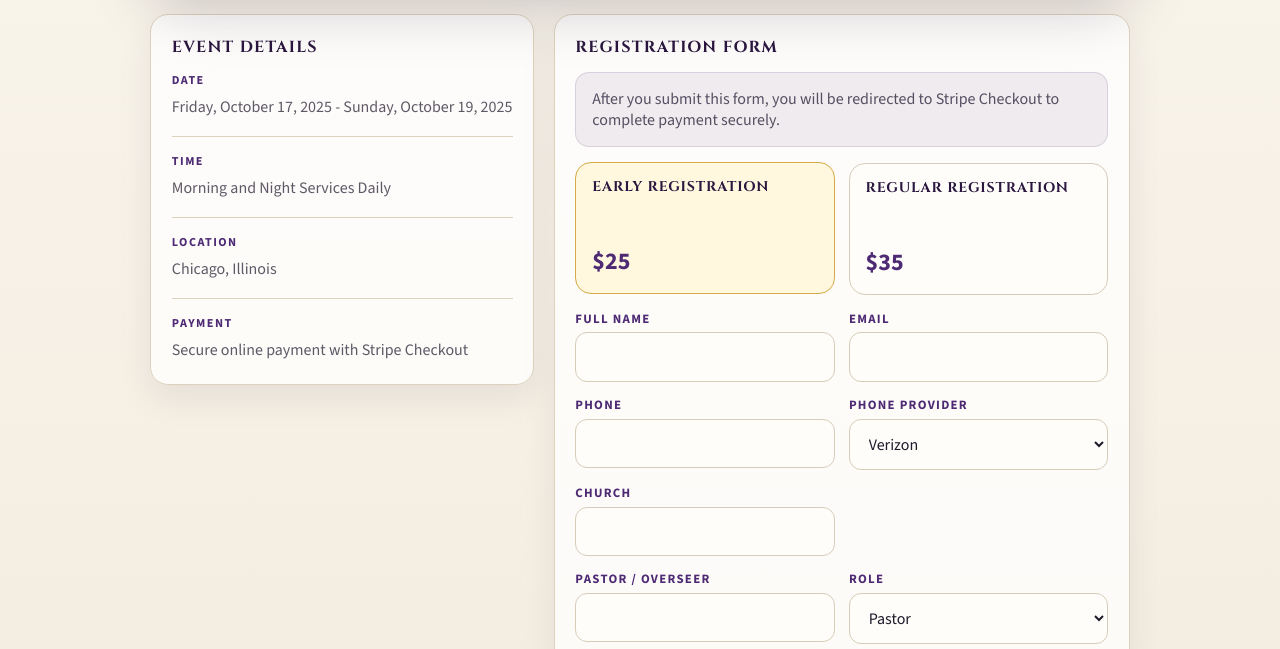
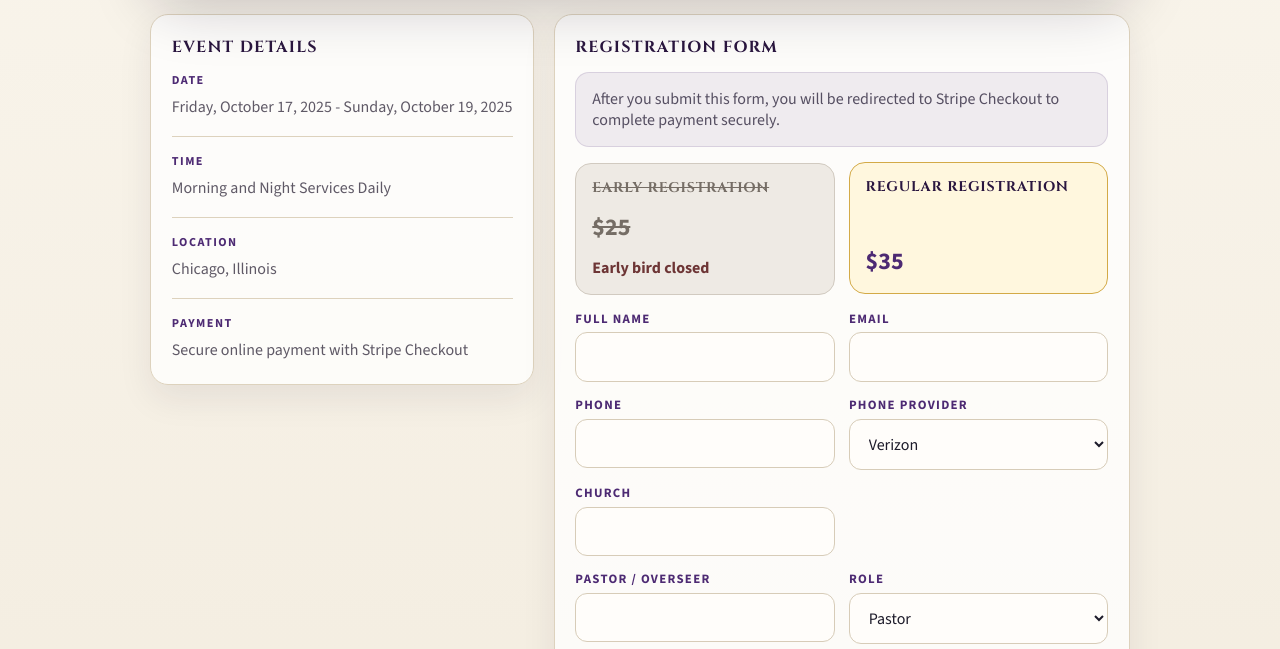
Before and after one commit to TESVM/NNMC, a website: page register.html in a window 1280 px wide. Shown: the part 451-1100 px from the top of the page. Drawn offline with nearby package versions, Linux system fonts and the light colour scheme; no server answers.

Commit message:
Close early bird registration and require regular rate

```diff
--- a/register.html
+++ b/register.html
@@ -313,6 +313,12 @@
     font-size: 1.5rem;
     font-weight: 700;
   }
+
+  .tier-option.closed { cursor: not-allowed; }
+  .tier-option.closed .tier-body { background: #eeeae4; border-color: #d1cac0; }
+  .tier-option.closed strong, .tier-option.closed .tier-price { color: #756d65; text-decoration: line-through; }
+  .tier-closed-notice { margin-top: 0.75rem; color: #6d3535; font-weight: 700; }
+  .tier-option input:focus-visible + .tier-body { outline: 3px solid var(--plum); outline-offset: 3px; }
 
   .actions {
     display: flex;
@@ -643,15 +649,16 @@
 
     const tierGrid = document.getElementById("tierGrid");
     tierGrid.innerHTML = `
-      <label class="tier-option">
-        <input type="radio" name="tier" value="early" checked>
+      <label class="tier-option closed">
+        <input type="radio" name="tier" value="early" disabled aria-describedby="earlyClosedNotice">
         <span class="tier-body">
           <strong>${escapeHtml(content.pricing.earlyLabel)}</strong>
           <span class="tier-price">$${escapeHtml(content.pricing.earlyPrice)}</span>
+          <span class="tier-closed-notice" id="earlyClosedNotice">Early bird closed</span>
         </span>
       </label>
       <label class="tier-option">
-        <input type="radio" name="tier" value="regular">
+        <input type="radio" name="tier" value="regular" checked>
         <span class="tier-body">
           <strong>${escapeHtml(content.pricing.regularLabel)}</strong>
           <span class="tier-price">$${escapeHtml(content.pricing.regularPrice)}</span>
@@ -732,7 +739,7 @@
       return;
     }
 
-    const tier = document.querySelector('input[name="tier"]:checked')?.value || "early";
+    const tier = document.querySelector('input[name="tier"]:checked')?.value || "regular";
     const payload = {
       fullName: document.getElementById("fullName").value.trim(),
       email: document.getElementById("email").value.trim(),
```
Also changed, not shown: netlify/functions/create-checkout.mjs (+5 -3 lines).
